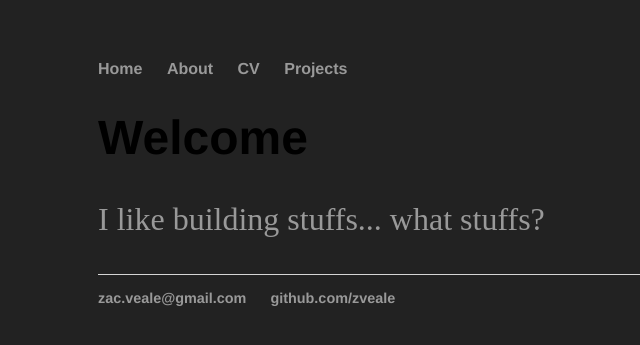
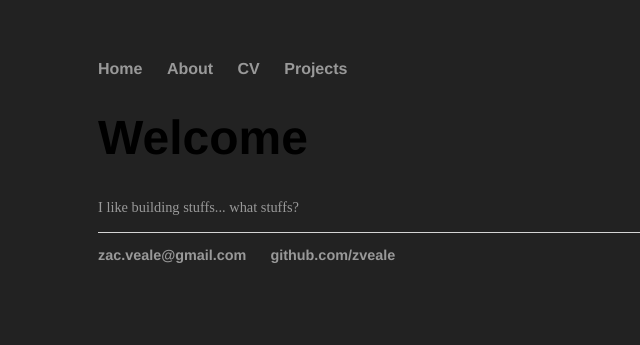
Before and after one commit to zveale/zveale.github.io, a Jekyll site: the page built from index.html, in a window 1280 px wide. Shown: the top 345 px of the page, without its empty margins (94-734 px from the left). Built offline with Jekyll 4.4.1, drawn with Linux system fonts in a browser that asks for light colours.

Commit message:
Update main.css

```diff
--- a/css/main.css
+++ b/css/main.css
@@ -25,7 +25,7 @@ h1 {
     font-family:'Helvetica', 'Arial', 'Sans-Serif';
 }
 p {
-    font-size: 2.0em;
+    font-size: 0.9em;
     line-height: 1.4em;
     color: #999;
 }
```
